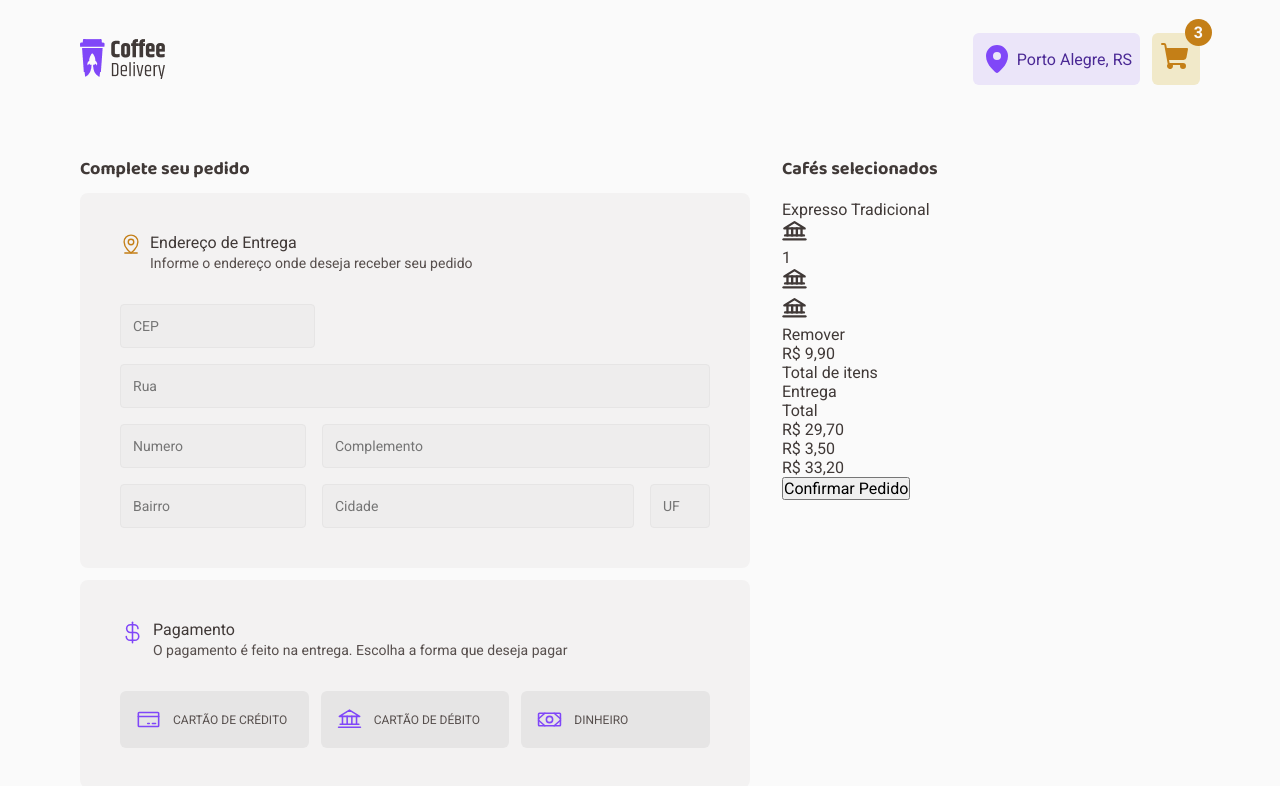
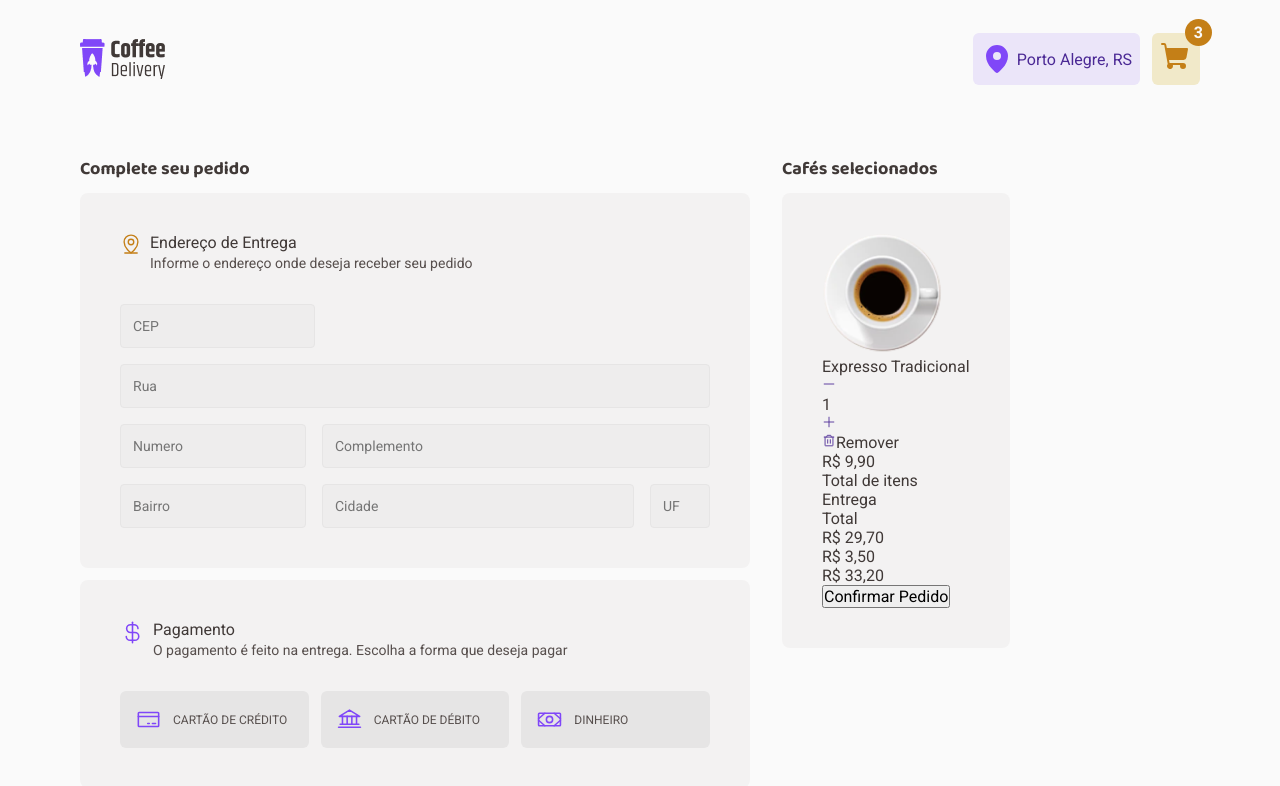
Before and after one commit to viniciusmartins1/react-coffee-delivery, a React (Vite) app: page /checkout in a window 1280 px wide. Shown: the top 786 px of the page. Built offline with nearby package versions, Linux system fonts and the light colour scheme.

Commit message:
style: checkout details start

```diff
--- a/src/pages/Checkout/index.tsx
+++ b/src/pages/Checkout/index.tsx
@@ -4,6 +4,9 @@ import {
   CreditCard,
   Bank,
   CurrencyDollar,
+  Plus,
+  Minus,
+  Trash,
 } from "phosphor-react";
 import {
   CheckoutContainer,
@@ -14,7 +17,11 @@ import {
   PaymentsMethods,
   FormGridStyle,
   InputForm,
+  SelectedCoffees,
+  CoffeesInfos,
 } from "./styles";
+
+import coffeeItemImage from "../../assets/coffeeItemCards/coffee01.png";
 
 export function Checkout() {
   return (
@@ -71,22 +78,23 @@ export function Checkout() {
       </SectionForm>
       <section>
         <TitleSection>Cafés selecionados</TitleSection>
+        <SelectedCoffees>
           <div>
-          <img src="" alt="" />
-          <div>
+            <img src={coffeeItemImage} alt="" />
+            <CoffeesInfos>
               <p>Expresso Tradicional</p>
               <div>
                 <div>
-                <Bank size={25} weight="bold" />
+                  <Minus size={14} weight="regular" />
                   <p>1</p>
-                <Bank size={25} weight="bold" />
+                  <Plus size={14} weight="regular" />
                 </div>
                 <div>
-                <Bank size={25} weight="bold" />
-                <p>Remover</p>
+                  <Trash size={14} weight="regular" />
+                  <span>Remover</span>
                 </div>
               </div>
-          </div>
+            </CoffeesInfos>
             <p>R$ 9,90</p>
           </div>
           <div>
@@ -102,6 +110,7 @@ export function Checkout() {
             </div>
           </div>
           <button>Confirmar Pedido</button>
+        </SelectedCoffees>
       </section>
     </CheckoutContainer>
   );
--- a/src/pages/Checkout/styles.ts
+++ b/src/pages/Checkout/styles.ts
@@ -122,3 +122,16 @@ export const InputForm = styled.input<InputFormProps>`
   flex: ${(props) => (props.flex1 ? 1 : 0)};
   width: ${(props) => (props.widthInput ? props.widthInput + "px" : "auto")};
 `;
+
+export const SelectedCoffees = styled.section`
+  margin-top: 12px;
+  padding: 40px;
+  border-radius: 8px;
+  background-color: ${({ theme }) => theme["gray-200"]};
+`;
+
+export const CoffeesInfos = styled.div`
+  svg {
+    color: ${({ theme }) => theme["purple-700"]};
+  }
+`;
```
Lines whose indentation alone changed are shown as unchanged.
